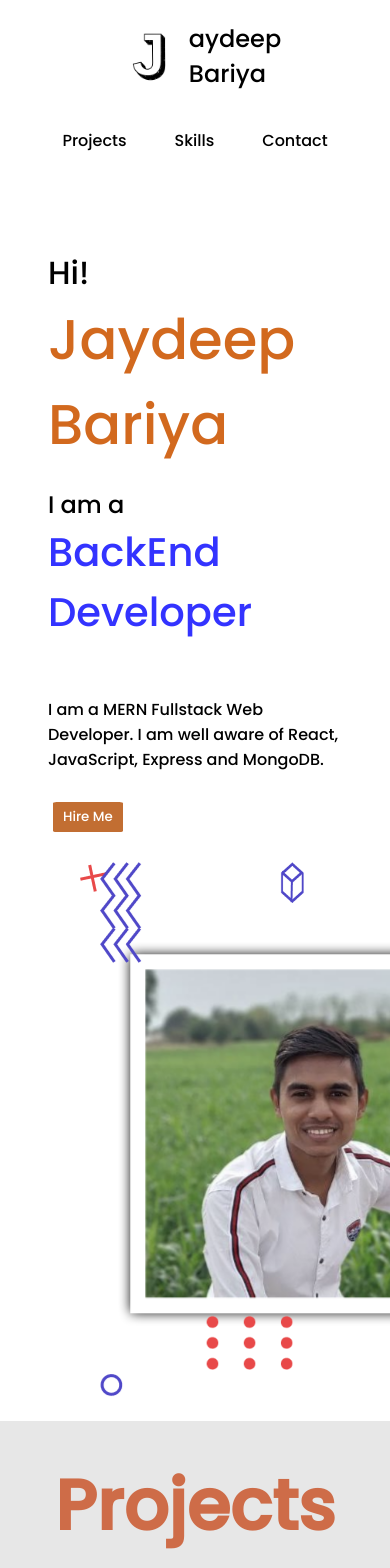
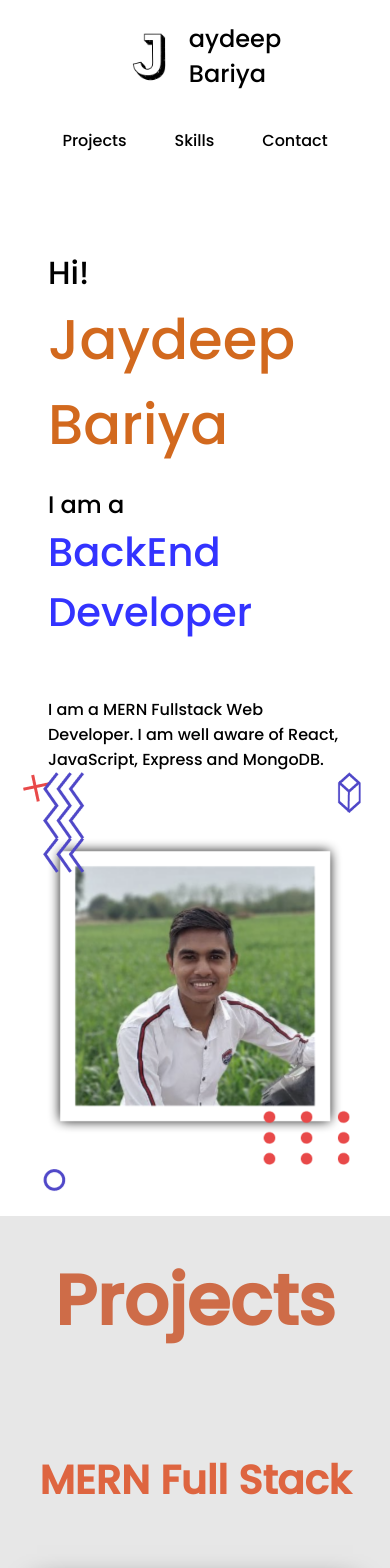
Before and after one commit to jaydeepbariya/my-portfolio-react, a React (Create React App) app: page / in a window 390 px wide. Shown: the top 1568 px of the page. Built offline with nearby package versions, Linux system fonts and the light colour scheme.

Commit message:
hero section layout fixed

```diff
--- a/src/components/HeroSection/HeroSection.css
+++ b/src/components/HeroSection/HeroSection.css
@@ -66,6 +66,7 @@ button:hover{
 }
 
 .icon-user img {
+  width: 350px;
   padding: 20px;
   box-shadow: 0px 0px 15px black;
   animation: userImg 5s linear infinite;
@@ -191,15 +192,6 @@ button:hover{
     width: 100%;
   }
 
-  .hero-img{
-    width: 80%;
-    margin: auto;
-  }
-
-  img{
-    width: full;
-  }
-
   .hero-anim{
     height: 200px;
   }
--- a/src/components/HeroSection/HeroSection.jsx
+++ b/src/components/HeroSection/HeroSection.jsx
@@ -28,10 +28,6 @@ const HeroSection = () => {
 
           <p id='hero-about-text'>I am a MERN Fullstack Web Developer. I am well aware of React, JavaScript, Express and MongoDB.</p>
 
-        <div className='hero-btn'>
-          <button><a href='#contact'>Hire Me</a></button>
-        </div>
-
         </div>
 
         <div className="hero-img">
```
